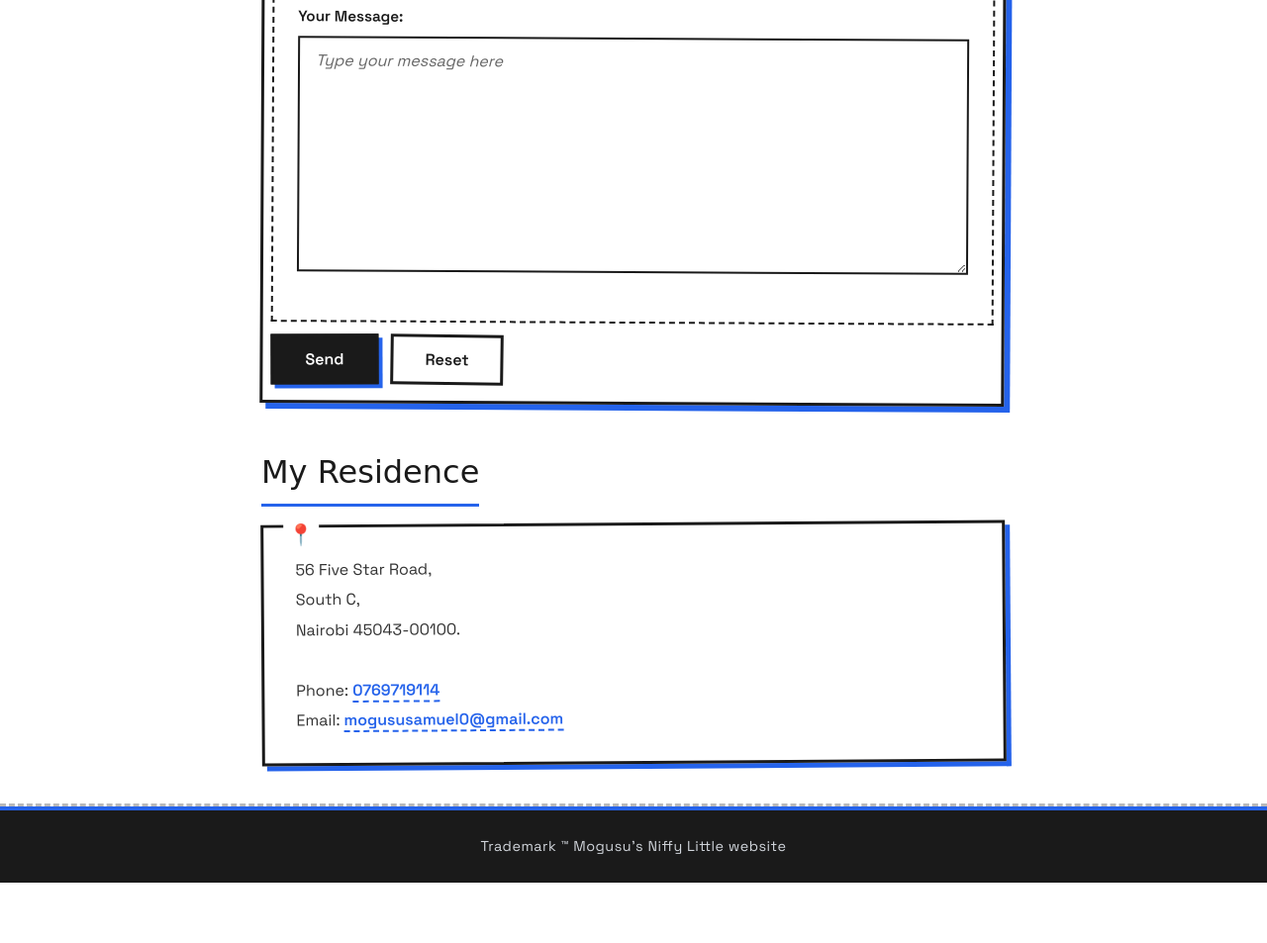
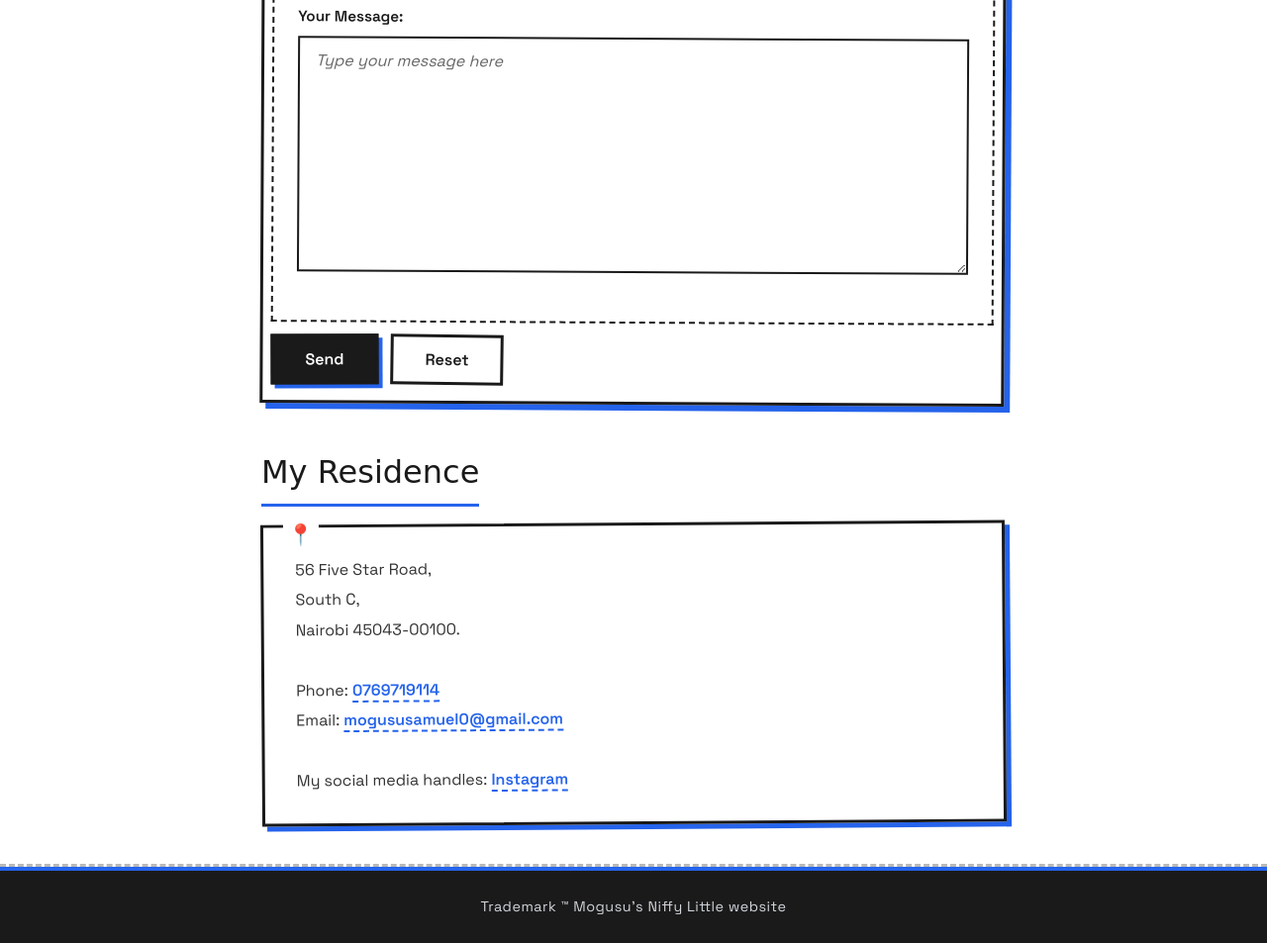
Before and after one commit to mogususamuel0-gif/Portfolio-website, a plain HTML site: page contact.html in a window 1280 px wide. Shown: the part 902-1855 px from the top of the page at 99% size. Before the commit the page ends 1794 px from the top, so only its background shows below. Drawn offline with Linux system fonts and the light colour scheme; a web font is replaced by a local one.

Commit message:
.Changes Made to the code at Contact.html. Added social media.

```diff
--- a/contact.html
+++ b/contact.html
@@ -74,6 +74,8 @@
                     <br><br>
                     Phone: <a href="tel:+254769719114">0769719114</a><br>
                     Email: <a href="mailto:mogususamuel0@gmail.com">mogususamuel0@gmail.com</a>
+                    <br><br>
+                    My social media handles: <a href="https://www.instagram.com/samzuma.kun/" target="_blank" rel="noopener noreferrer">Instagram</a><br>
                 </address>
             </section>
 
```
